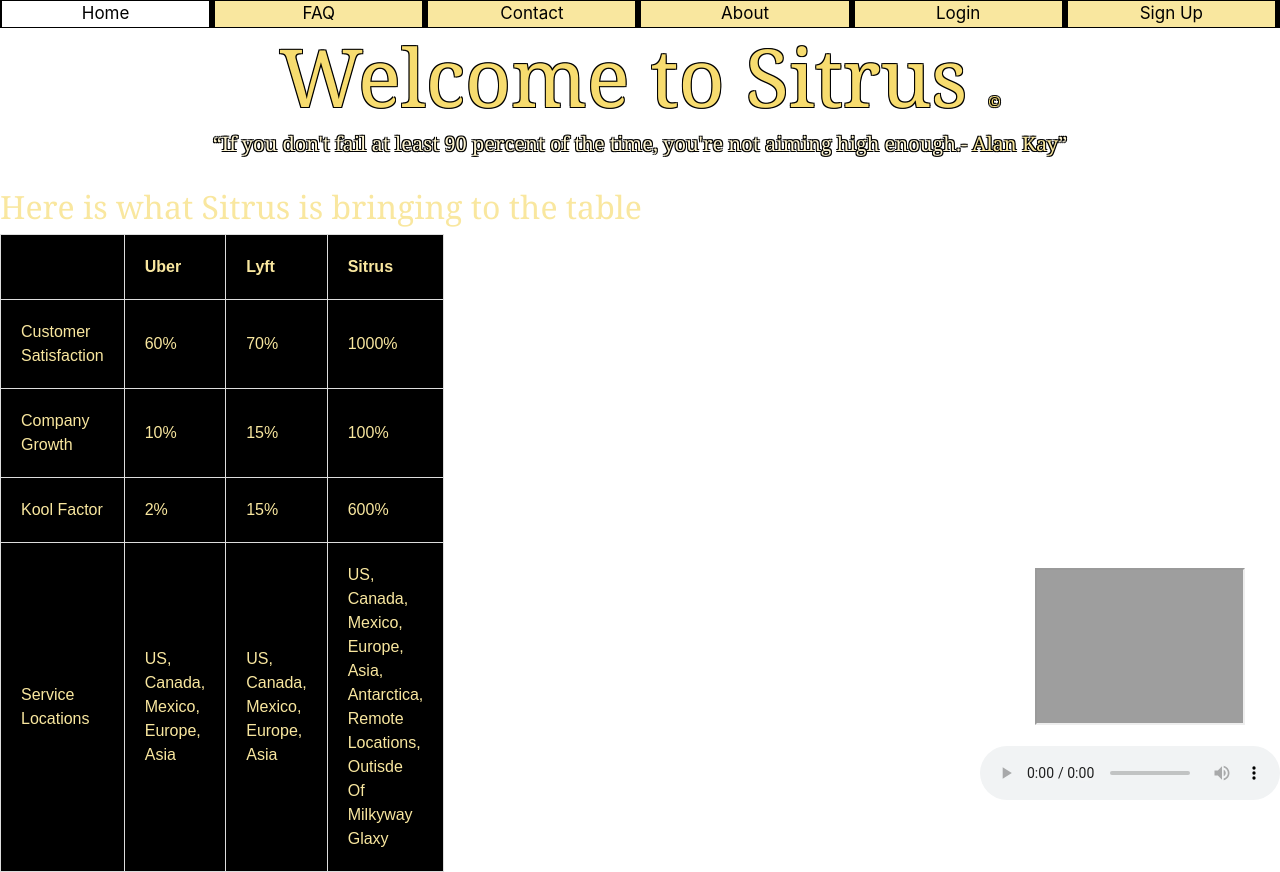
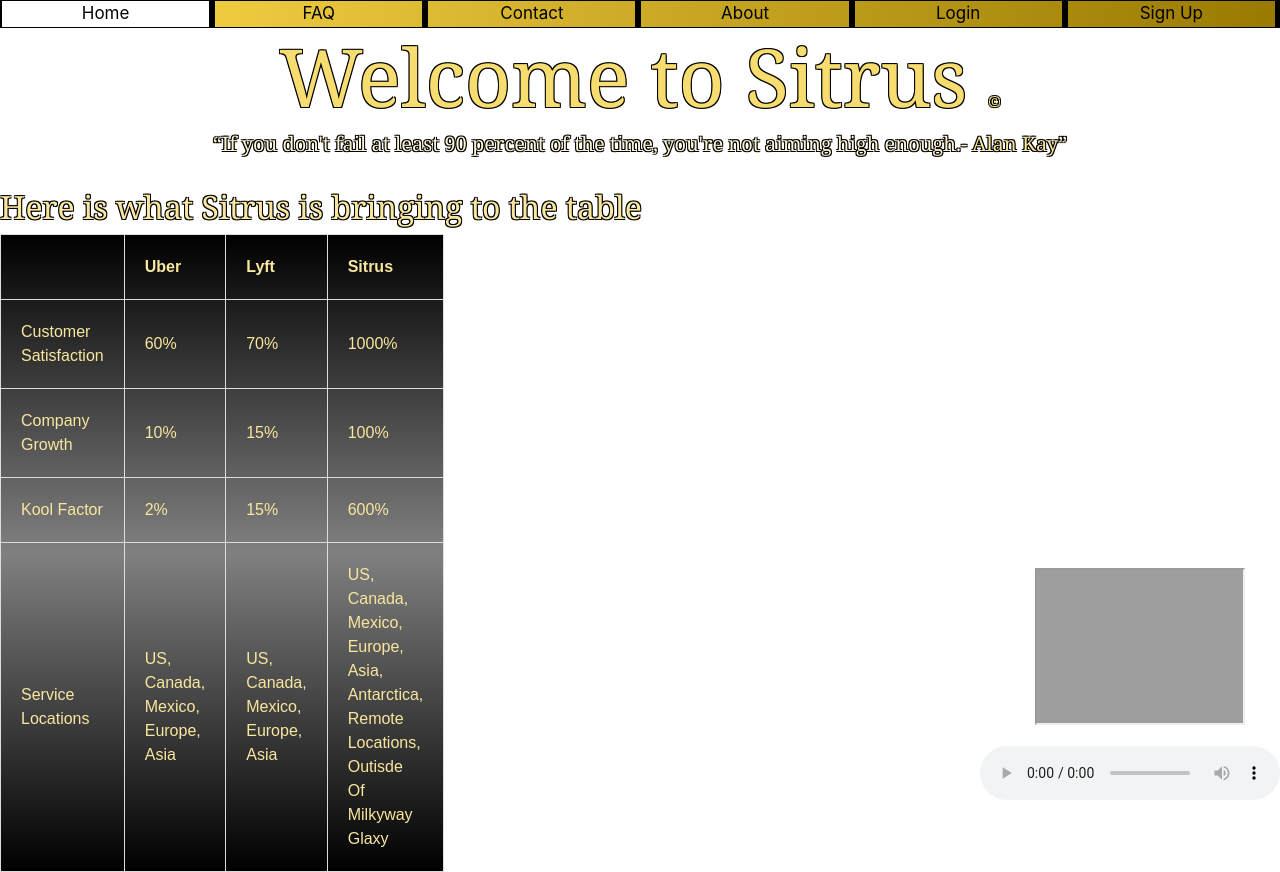
Before and after one commit to DanMKrueger/HTMLGroup, a plain HTML site: page SitrusWebsite/index.html in a window 1280 px wide. Drawn offline with nearby package versions, Linux system fonts and the light colour scheme; grey boxes are pictures that could not be loaded.

Commit message:
Updating files

```diff
--- a/SitrusWebsite/SitrusStyleSheet.css
+++ b/SitrusWebsite/SitrusStyleSheet.css
@@ -19,7 +19,7 @@ body {
 
 .topnav {
     overflow: hidden;
-    background-color: #F9E79F;
+    background-image: linear-gradient(-90deg, #997a00, #ffdb4d);
     margin: 0;
     padding: 0;
     width: 100%;
@@ -74,6 +74,7 @@ table{
     font-family: arial, sans-serif;
     border-collapse: collapse;
     width: 30%;
+    background-image: linear-gradient(black,gray, black);
 }
 
 td, th {
@@ -81,7 +82,6 @@ td, th {
     text-align: left;
     padding: 20px;
     color: #F9E79F;
-    background-color: black;
 }
 
 #elevatorMusic {
--- a/SitrusWebsite/index.html
+++ b/SitrusWebsite/index.html
@@ -66,7 +66,7 @@
         </audio>
 
 
-        <h2 id="myElement" style="color:#F9E79F; font-family:Georgia">Here is what Sitrus is bringing to the table</h2>
+        <h2 class="shadowing" id="h2OnIndex" style="color:#F9E79F;font-family:Georgia">Here is what Sitrus is bringing to the table</h2> <!--  -->
 
         <table>
             <tr>
```
Also changed, not shown: SitrusWebsite/faq.html (+0 -25 lines).
